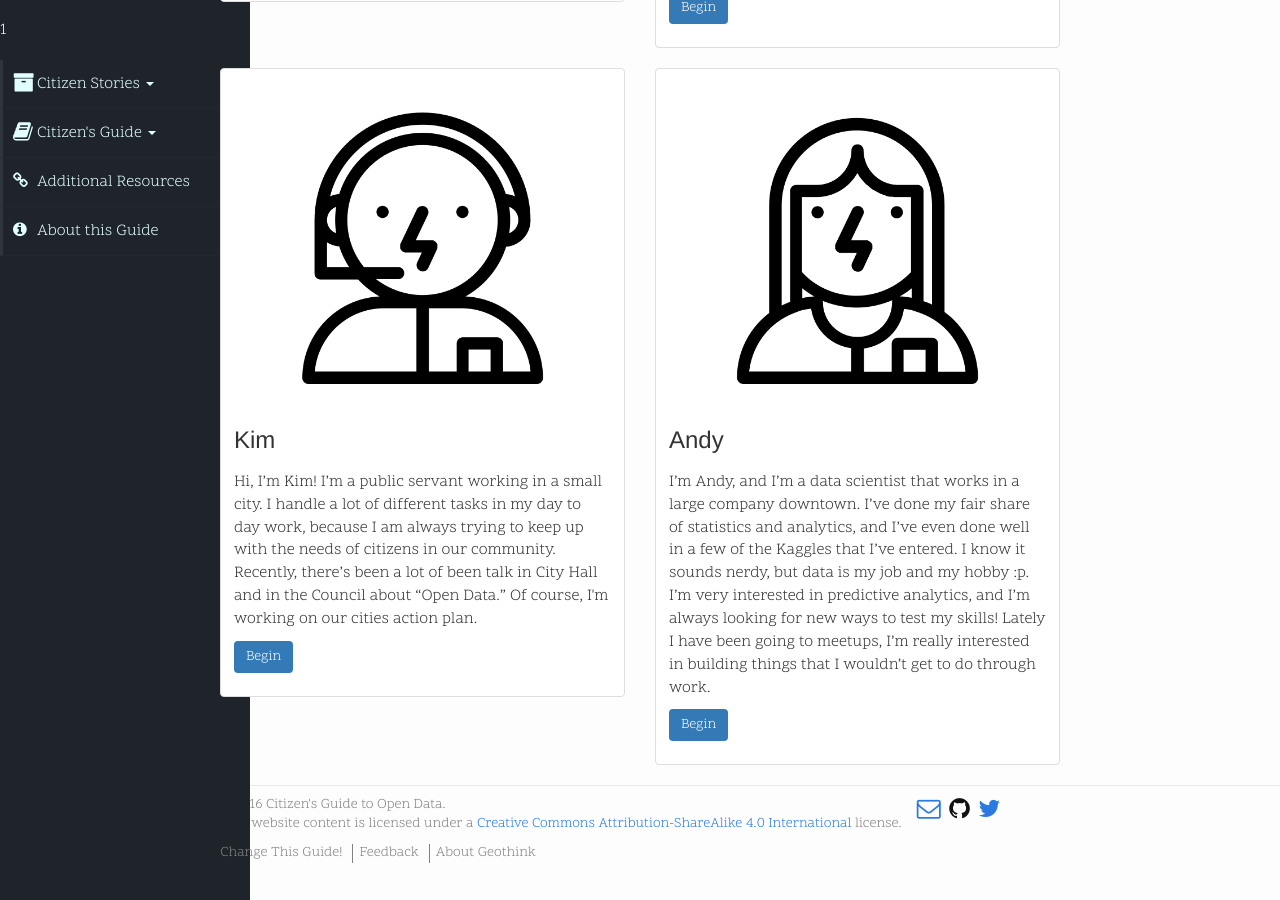
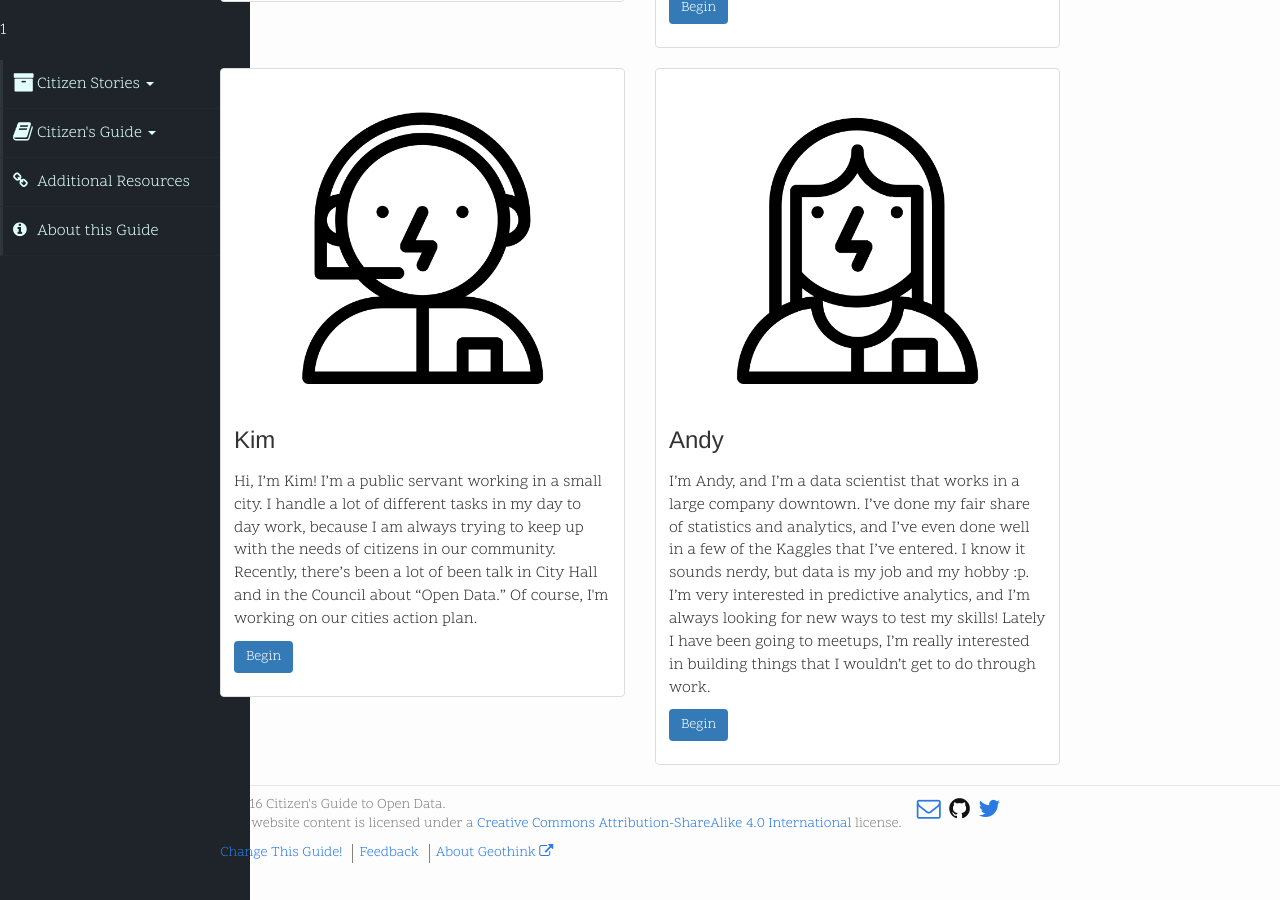
Before and after one commit to citizens-guide-open-data/citizens-guide-open-data.github.io, a Jekyll site: the page built from index.html, in a window 1280 px wide and 900 px high, scrolled down 1374 px. Built offline with Jekyll 4.4.1, drawn with Linux system fonts in a browser that asks for light colours.

Commit message:
update links in footer

```diff
--- a/_includes/footer.html
+++ b/_includes/footer.html
@@ -10,9 +10,10 @@
 
         <div class="footer-nav">
           <ul class="footer-nav">
-            <li>Change This Guide!</li>
-            <li>Feedback</li>
-            <li>About Geothink</li>
+            <li><a href="change-this.html">Change This Guide!</a></li>
+            <li><a href="mailto:{{ include.email }}">Feedback</a></li>
+            <li><a href="http://geothink.ca/project-description/" target="_blank">About Geothink <i class="fa fa-external-link" aria-hidden="true"></i>
+</a></li>
           </ul>
         </div>
 
```
